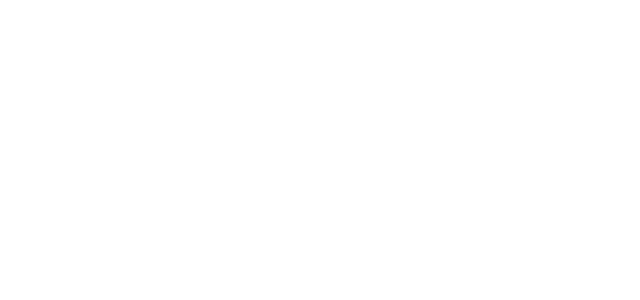
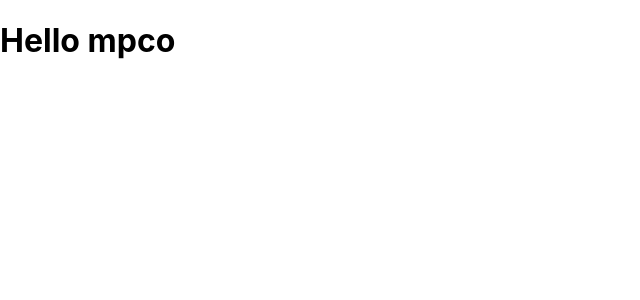
Before and after one commit to MPCO-Web/mpco-web, a React (Create React App) app: page / in a window 1280 px wide. Shown: the top 300 px of the page, without its empty margins (0-640 px from the left). Built offline with nearby package versions, Linux system fonts and the light colour scheme.

Commit message:
init: folder structure

```diff
--- a/craco.config.js
+++ b/craco.config.js
@@ -6,7 +6,8 @@
 			plugin: CracoAlias,
 			options: {
 				source: 'tsconfig',
-				tsConfigPath: 'tsconfig.paths.json',
+				baseUrl: './src',
+				tsConfigPath: './tsconfig.paths.json',
 			},
 		},
 	],
--- a/src/App.tsx
+++ b/src/App.tsx
@@ -1,7 +1,8 @@
 import React from 'react';
+import HomePage from '@pages/HomePage';
 
 const App: React.FC = () => {
-	return <div className="App" />;
+	return <HomePage />;
 };
 
 export default App;
--- a/src/pages/HomePage.tsx
+++ b/src/pages/HomePage.tsx
@@ -0,0 +1,7 @@
+import React from 'react';
+
+const HomePage = () => {
+	return <h1>Hello mpco</h1>;
+};
+
+export default HomePage;
--- a/src/stores/store.ts
+++ b/src/stores/store.ts
@@ -0,0 +1,3 @@
+const store = {};
+
+export default store;
--- a/src/utils/utill.ts
+++ b/src/utils/utill.ts
@@ -0,0 +1,5 @@
+const fuc = () => {
+	console.error('fuc');
+};
+
+export default fuc;
```
Also changed, not shown: .eslintrc.js, 1 other file (tests, documents, lock files or other folders).
